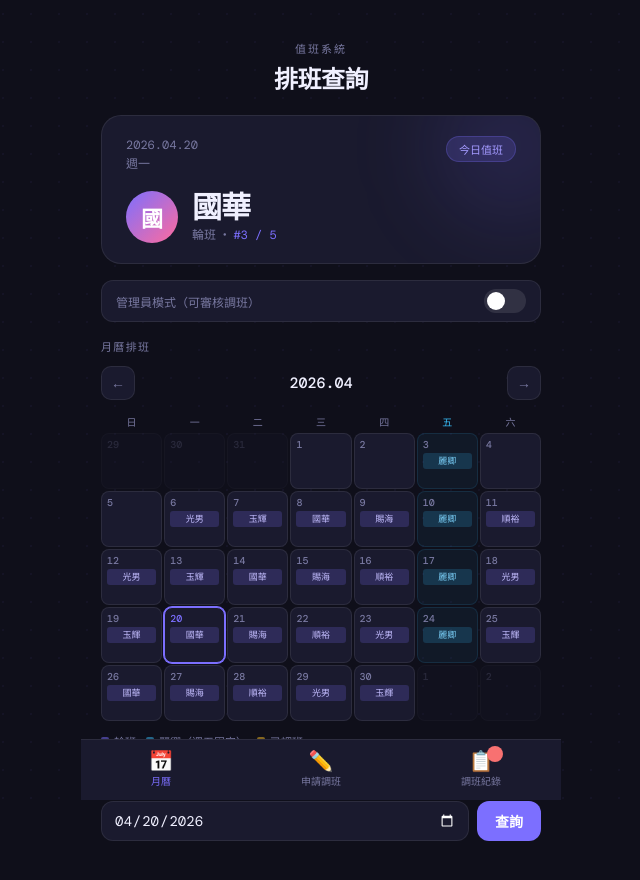
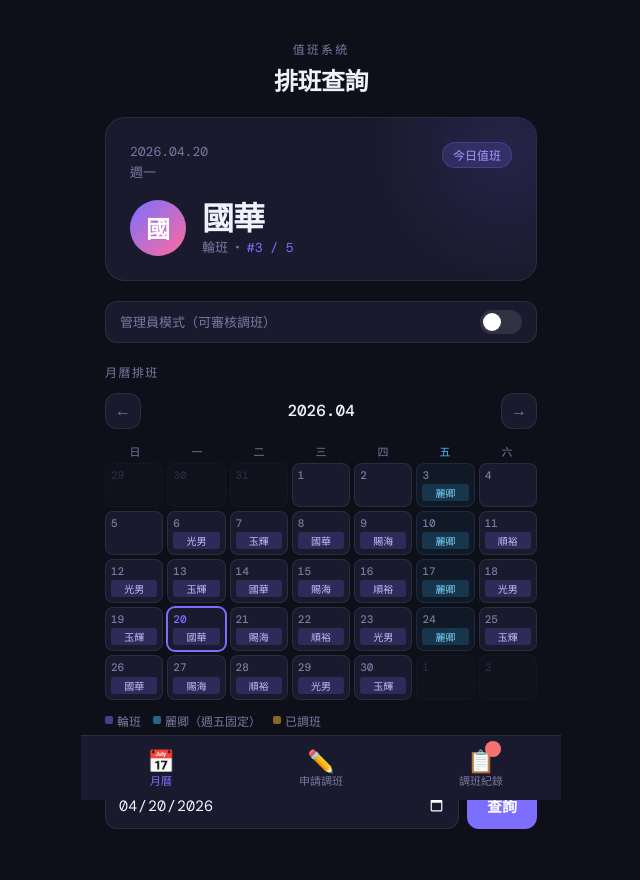
Before and after one commit to redbean1007-ux/yufamilyschedule, a plain HTML site: page index.html in a window 1280 px wide. Shown: the whole page, without its empty margins (319-959 px from the left). Drawn offline with nearby package versions, Linux system fonts and the light colour scheme.

Commit message:
Add files via upload

```diff
--- a/index.html
+++ b/index.html
@@ -2,7 +2,7 @@
 <html lang="zh-TW">
 <head>
 <meta charset="UTF-8">
-<meta name="viewport" content="width=device-width, initial-scale=1.0, maximum-scale=1.0, user-scalable=no">
+<meta name="viewport" content="width=device-width, initial-scale=1.0, viewport-fit=cover">
 <meta name="theme-color" content="#0f0f1a">
 <meta name="apple-mobile-web-app-capable" content="yes">
 <meta name="apple-mobile-web-app-status-bar-style" content="black-translucent">
@@ -27,9 +27,14 @@
   --green: #34d399;
   --red: #f87171;
   --amber: #fbbf24;
+  /* fluid spacing based on viewport */
+  --gap: clamp(10px, 3vw, 20px);
+  --pad: clamp(12px, 4vw, 24px);
+  --r-lg: clamp(14px, 4vw, 20px);
+  --r-md: clamp(8px, 2.5vw, 12px);
 }
 * { box-sizing: border-box; margin: 0; padding: 0; -webkit-tap-highlight-color: transparent; }
-html, body { height: 100%; }
+html { font-size: 16px; }
 body {
   font-family: 'Noto Sans TC', sans-serif;
   background: var(--bg);
@@ -37,6 +42,8 @@ body {
   min-height: 100vh;
   min-height: 100dvh;
   overflow-x: hidden;
+  /* respect user font size preference */
+  font-size: clamp(14px, 4vw, 17px);
 }
 body::before {
   content: '';
@@ -47,83 +54,70 @@ body::before {
   pointer-events: none;
   z-index: 0;
 }
-.app { position: relative; z-index: 1; max-width: 480px; margin: 0 auto; padding-bottom: 80px; }
+.app {
+  position: relative; z-index: 1;
+  max-width: min(480px, 100%);
+  margin: 0 auto;
+  /* safe area for iPhone notch/home bar */
+  padding-bottom: calc(70px + env(safe-area-inset-bottom));
+  padding-left: env(safe-area-inset-left);
+  padding-right: env(safe-area-inset-right);
+}
 
 /* Header */
-.header {
-  padding: 2.5rem 1.25rem 0;
-  text-align: center;
-}
+.header { padding: clamp(1.5rem,6vw,2.5rem) var(--pad) 0; text-align: center; }
 .header-eyebrow {
-  font-size: 11px;
-  letter-spacing: 0.18em;
-  color: var(--muted);
-  font-family: 'DM Mono', monospace;
-  text-transform: uppercase;
-  margin-bottom: 4px;
+  font-size: clamp(10px, 2.5vw, 12px);
+  letter-spacing: 0.18em; color: var(--muted);
+  font-family: 'DM Mono', monospace; text-transform: uppercase; margin-bottom: 4px;
 }
 .header h1 {
-  font-size: 24px;
-  font-weight: 700;
-  letter-spacing: -0.02em;
-  margin-bottom: 1.25rem;
+  font-size: clamp(18px, 5vw, 24px);
+  font-weight: 700; letter-spacing: -0.02em; margin-bottom: 1.25rem;
 }
 
 /* Today card */
 .today-card {
-  margin: 0 1.25rem 1rem;
-  background: var(--surface);
-  border: 1px solid var(--border);
-  border-radius: 20px;
-  padding: 1.25rem 1.5rem;
-  position: relative;
-  overflow: hidden;
+  margin: 0 var(--pad) var(--gap);
+  background: var(--surface); border: 1px solid var(--border);
+  border-radius: var(--r-lg); padding: clamp(1rem,4vw,1.5rem);
+  position: relative; overflow: hidden;
 }
 .today-card::after {
-  content: '';
-  position: absolute;
-  top: -50px; right: -50px;
-  width: 160px; height: 160px;
-  border-radius: 50%;
-  background: rgba(124,111,255,0.12);
-  filter: blur(40px);
-  pointer-events: none;
+  content: ''; position: absolute; top: -50px; right: -50px;
+  width: 160px; height: 160px; border-radius: 50%;
+  background: rgba(124,111,255,0.12); filter: blur(40px); pointer-events: none;
 }
 .today-meta {
-  display: flex;
-  justify-content: space-between;
-  align-items: flex-start;
-  margin-bottom: 1rem;
+  display: flex; justify-content: space-between;
+  align-items: flex-start; margin-bottom: clamp(0.6rem,2vw,1rem);
+  flex-wrap: wrap; gap: 6px;
 }
 .today-date-text {
   font-family: 'DM Mono', monospace;
-  font-size: 12px;
-  color: var(--muted);
-  line-height: 1.6;
+  font-size: clamp(11px, 2.8vw, 13px); color: var(--muted); line-height: 1.6;
 }
 .today-pill {
-  font-size: 11px;
-  font-weight: 500;
-  padding: 4px 12px;
-  border-radius: 20px;
+  font-size: clamp(10px, 2.5vw, 12px); font-weight: 500;
+  padding: 3px 10px; border-radius: 20px;
   font-family: 'DM Mono', monospace;
-  background: rgba(124,111,255,0.18);
-  color: #a89fff;
-  border: 1px solid rgba(124,111,255,0.25);
+  background: rgba(124,111,255,0.18); color: #a89fff;
+  border: 1px solid rgba(124,111,255,0.25); white-space: nowrap;
 }
 .today-pill.fri { background: rgba(56,189,248,0.15); color: #7dd3fc; border-color: rgba(56,189,248,0.25); }
 .today-pill.swapped { background: rgba(251,191,36,0.15); color: #fbbf24; border-color: rgba(251,191,36,0.25); }
-.today-person-row { display: flex; align-items: center; gap: 14px; }
+.today-person-row { display: flex; align-items: center; gap: clamp(10px,3vw,16px); flex-wrap: wrap; }
 .avatar {
-  width: 52px; height: 52px; border-radius: 50%; flex-shrink: 0;
+  width: clamp(42px,11vw,56px); height: clamp(42px,11vw,56px);
+  border-radius: 50%; flex-shrink: 0;
   display: flex; align-items: center; justify-content: center;
-  font-size: 22px; font-weight: 700; color: white;
+  font-size: clamp(18px,5vw,24px); font-weight: 700; color: white;
   background: linear-gradient(135deg, var(--accent), var(--accent2));
 }
 .avatar.fri-av { background: linear-gradient(135deg, #0ea5e9, #38bdf8); }
 .avatar.swap-av { background: linear-gradient(135deg, #d97706, #fbbf24); }
-.person-name { font-size: 30px; font-weight: 700; letter-spacing: -0.03em; line-height: 1; }
-.person-note { font-size: 12px; color: var(--muted); margin-top: 5px; }
+.person-name { font-size: clamp(22px,7vw,32px); font-weight: 700; letter-spacing: -0.03em; line-height: 1; }
+.person-note { font-size: clamp(11px,2.8vw,13px); color: var(--muted); margin-top: 5px; }
 .person-note span { color: var(--accent); font-family: 'DM Mono', monospace; }
 .person-note span.fri-c { color: var(--fri); }
 .person-note span.swap-c { color: var(--amber); }
@@ -131,14 +125,12 @@ body::before {
 /* Admin bar */
 .admin-bar {
   display: flex; align-items: center; justify-content: space-between;
-  margin: 0 1.25rem 1rem;
-  background: var(--surface);
-  border: 1px solid var(--border);
-  border-radius: 12px;
-  padding: 8px 14px;
+  margin: 0 var(--pad) var(--gap);
+  background: var(--surface); border: 1px solid var(--border);
+  border-radius: var(--r-md); padding: 8px 14px; flex-wrap: wrap; gap: 8px;
 }
-.admin-label { font-size: 12px; color: var(--muted); }
-.toggle { position: relative; display: inline-block; width: 42px; height: 24px; }
+.admin-label { font-size: clamp(11px, 3vw, 13px); color: var(--muted); }
+.toggle { position: relative; display: inline-block; width: 42px; height: 24px; flex-shrink: 0; }
 .toggle input { opacity: 0; width: 0; height: 0; }
 .slider {
   position: absolute; cursor: pointer; inset: 0;
@@ -151,117 +143,130 @@ body::before {
 input:checked + .slider { background: var(--accent); }
 input:checked + .slider:before { transform: translateX(18px); }
 
-/* Tabs (bottom nav) */
+/* Bottom nav */
 .bottom-nav {
   position: fixed; bottom: 0; left: 0; right: 0;
-  background: var(--surface);
-  border-top: 1px solid var(--border);
-  display: flex;
-  max-width: 480px; margin: 0 auto;
-  z-index: 100;
+  background: var(--surface); border-top: 1px solid var(--border);
+  display: flex; max-width: 480px; margin: 0 auto; z-index: 100;
+  padding-bottom: env(safe-area-inset-bottom);
 }
 .nav-btn {
-  flex: 1; background: none; border: none; padding: 10px 0 12px;
+  flex: 1; background: none; border: none;
+  padding: clamp(8px,2vw,12px) 0 clamp(8px,2vw,12px);
   color: var(--muted); cursor: pointer;
-  display: flex; flex-direction: column; align-items: center; gap: 3px;
-  font-size: 10px; font-family: 'Noto Sans TC', sans-serif;
-  transition: color .2s;
+  display: flex; flex-direction: column; align-items: center; gap: 2px;
+  font-size: clamp(9px, 2.5vw, 11px); font-family: 'Noto Sans TC', sans-serif;
+  transition: color .2s; position: relative;
 }
 .nav-btn.active { color: var(--accent); }
-.nav-icon { font-size: 20px; line-height: 1; }
+.nav-icon { font-size: clamp(18px, 5vw, 22px); line-height: 1; }
 .nav-badge {
-  position: absolute; top: 6px; right: calc(50% - 22px);
+  position: absolute; top: 5px; right: calc(50% - 20px);
   background: var(--red); color: white;
   font-size: 9px; font-weight: 700;
   width: 16px; height: 16px; border-radius: 50%;
   display: flex; align-items: center; justify-content: center;
 }
-.nav-btn { position: relative; }
 
 /* Pages */
 .page { display: none; }
 .page.active { display: block; }
 
 /* Section */
-.sec { padding: 0 1.25rem; margin-bottom: 1.5rem; }
+.sec { padding: 0 var(--pad); margin-bottom: 1.5rem; }
 .sec-title {
-  font-size: 11px; letter-spacing: 0.12em; text-transform: uppercase;
-  color: var(--muted); font-family: 'DM Mono', monospace; margin-bottom: 0.75rem;
+  font-size: clamp(10px, 2.5vw, 12px); letter-spacing: 0.12em;
+  text-transform: uppercase; color: var(--muted);
+  font-family: 'DM Mono', monospace; margin-bottom: 0.75rem;
 }
 
 /* Calendar */
 .cal-nav { display: flex; align-items: center; justify-content: space-between; margin-bottom: 0.75rem; }
 .cal-nav-btn {
   background: var(--surface); border: 1px solid var(--border);
-  border-radius: 10px; color: var(--muted); width: 34px; height: 34px;
-  cursor: pointer; font-size: 14px; display: flex; align-items: center; justify-content: center;
+  border-radius: var(--r-md); color: var(--muted);
+  width: clamp(30px,8vw,36px); height: clamp(30px,8vw,36px);
+  cursor: pointer; font-size: clamp(12px,3.5vw,16px);
+  display: flex; align-items: center; justify-content: center;
 }
-.cal-nav-btn:hover { background: var(--surface2); }
-.cal-month { font-size: 15px; font-weight: 500; font-family: 'DM Mono', monospace; }
+.cal-nav-btn:active { background: var(--surface2); }
+.cal-month { font-size: clamp(13px, 3.5vw, 16px); font-weight: 500; font-family: 'DM Mono', monospace; }
 .wdays { display: grid; grid-template-columns: repeat(7,1fr); gap: 2px; margin-bottom: 2px; }
-.wl { text-align: center; font-size: 10px; color: var(--muted); padding: 2px 0; }
+.wl { text-align: center; font-size: clamp(9px,2.5vw,11px); color: var(--muted); padding: 2px 0; }
 .wl.fri { color: var(--fri); }
-.cgrid { display: grid; grid-template-columns: repeat(7,1fr); gap: 2px; }
+.cgrid { display: grid; grid-template-columns: repeat(7,1fr); gap: clamp(2px,0.6vw,4px); }
 .cc {
   background: var(--surface); border: 1px solid var(--border);
-  border-radius: 8px; min-height: 56px; padding: 4px 5px;
+  border-radius: clamp(5px,1.5vw,8px);
+  /* auto height — grows with content, no fixed min-height */
+  padding: clamp(3px,1vw,5px) clamp(3px,1vw,5px);
   display: flex; flex-direction: column; gap: 2px;
+  min-height: 0;
 }
 .cc.dim { opacity: 0.25; }
 .cc.is-fri { background: rgba(56,189,248,0.06); border-color: rgba(56,189,248,0.12); }
 .cc.is-today { border-color: var(--accent); box-shadow: 0 0 0 1px var(--accent); }
 .cc.has-swap { background: rgba(251,191,36,0.07); border-color: rgba(251,191,36,0.2); }
-.cdn { font-size: 10px; color: var(--muted); font-family: 'DM Mono', monospace; font-weight: 500; }
+.cdn {
+  font-size: clamp(9px,2.4vw,11px); color: var(--muted);
+  font-family: 'DM Mono', monospace; font-weight: 500; line-height: 1.2;
+}
 .cc.is-today .cdn { color: var(--accent); }
 .cbadge {
-  font-size: 9px; font-weight: 500; border-radius: 3px;
-  padding: 1px 4px; line-height: 1.5; white-space: nowrap;
+  font-size: clamp(8px,2.2vw,10px); font-weight: 500; border-radius: 3px;
+  padding: 1px 3px; line-height: 1.5;
   overflow: hidden; text-overflow: ellipsis; text-align: center;
+  white-space: nowrap; display: block;
 }
 .cb-reg { background: rgba(124,111,255,0.2); color: #c4beff; }
 .cb-fri { background: rgba(56,189,248,0.18); color: #7dd3fc; }
 .cb-swap { background: rgba(251,191,36,0.2); color: #fcd34d; }
-.cal-legend { display: flex; flex-wrap: wrap; gap: 10px; padding: 0.75rem 0 0; }
-.leg { display: flex; align-items: center; gap: 5px; font-size: 11px; color: var(--muted); }
+.cal-legend { display: flex; flex-wrap: wrap; gap: clamp(6px,2vw,12px); padding: 0.75rem 0 0; }
+.leg { display: flex; align-items: center; gap: 4px; font-size: clamp(10px,2.5vw,12px); color: var(--muted); }
 .ldot { width: 8px; height: 8px; border-radius: 2px; flex-shrink: 0; }
 
 /* Quick lookup */
-.lookup-row { display: flex; gap: 8px; margin-bottom: 8px; }
+.lookup-row { display: flex; gap: 8px; margin-bottom: 8px; flex-wrap: wrap; }
 .lookup-row input[type="date"] {
-  flex: 1; background: var(--surface); border: 1px solid var(--border);
-  border-radius: 12px; color: var(--text); font-size: 14px;
-  font-family: 'DM Mono', monospace; padding: 9px 12px;
+  flex: 1; min-width: 0; background: var(--surface); border: 1px solid var(--border);
+  border-radius: var(--r-md); color: var(--text);
+  font-size: clamp(13px,3.5vw,15px);
+  font-family: 'DM Mono', monospace; padding: clamp(8px,2.5vw,11px) 12px;
   outline: none; color-scheme: dark; -webkit-appearance: none;
 }
 .lookup-row input:focus { border-color: var(--accent); }
 .lookup-btn {
-  background: var(--accent); border: none; border-radius: 12px;
-  color: white; font-size: 14px; font-weight: 700; padding: 9px 18px;
-  cursor: pointer; font-family: 'Noto Sans TC', sans-serif;
-  white-space: nowrap;
+  background: var(--accent); border: none; border-radius: var(--r-md);
+  color: white; font-size: clamp(13px,3.5vw,15px); font-weight: 700;
+  padding: clamp(8px,2.5vw,11px) clamp(14px,4vw,20px);
+  cursor: pointer; font-family: 'Noto Sans TC', sans-serif; white-space: nowrap;
 }
 .lookup-result {
   background: var(--surface); border: 1px solid var(--border);
-  border-radius: 12px; padding: 12px 16px;
-  display: flex; align-items: center; justify-content: space-between;
+  border-radius: var(--r-md); padding: clamp(10px,3vw,14px) 16px;
+  display: flex; align-items: center; justify-content: space-between; flex-wrap: wrap; gap: 8px;
 }
 .lookup-result.hidden { display: none; }
-.lr-date { font-size: 12px; color: var(--muted); font-family: 'DM Mono', monospace; }
-.lr-name { font-size: 20px; font-weight: 700; }
-.lr-badge { font-size: 11px; padding: 3px 10px; border-radius: 20px; font-family: 'DM Mono', monospace; }
+.lr-date { font-size: clamp(11px,2.8vw,13px); color: var(--muted); font-family: 'DM Mono', monospace; }
+.lr-name { font-size: clamp(16px,5vw,22px); font-weight: 700; }
+.lr-badge { font-size: clamp(10px,2.5vw,12px); padding: 3px 10px; border-radius: 20px; font-family: 'DM Mono', monospace; }
 
 /* Apply form */
 .form-card {
   background: var(--surface); border: 1px solid var(--border);
-  border-radius: 20px; padding: 1.5rem;
+  border-radius: var(--r-lg); padding: clamp(1rem,4vw,1.5rem);
 }
-.form-row { margin-bottom: 1rem; }
-.form-label { font-size: 12px; color: var(--muted); margin-bottom: 5px; display: block; font-family: 'DM Mono', monospace; letter-spacing: 0.05em; }
+.form-row { margin-bottom: clamp(0.75rem,2.5vw,1rem); }
+.form-label {
+  font-size: clamp(11px,2.8vw,13px); color: var(--muted);
+  margin-bottom: 5px; display: block;
+  font-family: 'DM Mono', monospace; letter-spacing: 0.05em;
+}
 .form-row select,
 .form-row input[type="date"] {
-  width: 100%; background: var(--surface2);
-  border: 1px solid var(--border2); border-radius: 10px;
-  color: var(--text); font-size: 14px; padding: 9px 12px;
+  width: 100%; background: var(--surface2); border: 1px solid var(--border2);
+  border-radius: var(--r-md); color: var(--text);
+  font-size: clamp(13px,3.5vw,15px); padding: clamp(8px,2.5vw,11px) 12px;
   font-family: 'Noto Sans TC', sans-serif; outline: none; color-scheme: dark;
   -webkit-appearance: none; appearance: none;
 }
@@ -269,69 +274,74 @@ input:checked + .slider:before { transform: translateX(18px); }
 .form-row input[type="date"]:focus { border-color: var(--accent); }
 .form-row select option { background: #1a1a2e; }
 .form-row textarea {
-  width: 100%; background: var(--surface2);
-  border: 1px solid var(--border2); border-radius: 10px;
-  color: var(--text); font-size: 13px; padding: 10px 12px;
+  width: 100%; background: var(--surface2); border: 1px solid var(--border2);
+  border-radius: var(--r-md); color: var(--text);
+  font-size: clamp(12px,3vw,14px); padding: clamp(8px,2.5vw,11px) 12px;
   font-family: 'Noto Sans TC', sans-serif; resize: none; height: 80px; outline: none;
 }
 .form-row textarea:focus { border-color: var(--accent); }
 .preview-box {
   background: var(--surface2); border: 1px solid var(--border2);
-  border-radius: 10px; padding: 12px 14px;
-  font-size: 13px; color: var(--muted); margin-bottom: 1rem; line-height: 1.6;
+  border-radius: var(--r-md); padding: clamp(10px,3vw,14px);
+  font-size: clamp(12px,3vw,14px); color: var(--muted); margin-bottom: 1rem; line-height: 1.6;
 }
 .preview-box strong { color: var(--text); }
 .preview-warn { color: var(--amber) !important; }
 .btn-submit {
   width: 100%; background: var(--accent); border: none;
-  border-radius: 12px; color: white; font-size: 15px;
-  font-weight: 700; padding: 12px; cursor: pointer;
+  border-radius: var(--r-md); color: white;
+  font-size: clamp(14px,3.8vw,16px); font-weight: 700;
+  padding: clamp(10px,3vw,14px); cursor: pointer;
   font-family: 'Noto Sans TC', sans-serif; transition: background .2s;
 }
-.btn-submit:hover { background: #6a5de8; }
+.btn-submit:active { background: #6a5de8; }
 
 /* Requests */
 .req-filter { display: flex; gap: 6px; margin-bottom: 1rem; flex-wrap: wrap; }
 .filter-btn {
   background: var(--surface); border: 1px solid var(--border);
-  border-radius: 20px; color: var(--muted); font-size: 12px;
-  padding: 5px 14px; cursor: pointer; font-family: 'Noto Sans TC', sans-serif;
+  border-radius: 20px; color: var(--muted);
+  font-size: clamp(11px,3vw,13px);
+  padding: clamp(4px,1.5vw,6px) clamp(10px,3vw,16px);
+  cursor: pointer; font-family: 'Noto Sans TC', sans-serif;
 }
 .filter-btn.active { background: rgba(124,111,255,0.2); color: #a89fff; border-color: rgba(124,111,255,0.3); }
 .req-card {
   background: var(--surface); border: 1px solid var(--border);
-  border-radius: 16px; padding: 1rem 1.25rem; margin-bottom: 0.75rem;
+  border-radius: var(--r-lg); padding: clamp(0.75rem,3vw,1.25rem); margin-bottom: 0.75rem;
 }
-.req-top { display: flex; align-items: flex-start; justify-content: space-between; margin-bottom: 8px; }
-.req-from { font-size: 15px; font-weight: 500; }
-.req-status { font-size: 11px; font-weight: 500; padding: 3px 10px; border-radius: 20px; }
+.req-top { display: flex; align-items: flex-start; justify-content: space-between; margin-bottom: 8px; flex-wrap: wrap; gap: 6px; }
+.req-from { font-size: clamp(13px,3.5vw,16px); font-weight: 500; }
+.req-status { font-size: clamp(10px,2.5vw,12px); font-weight: 500; padding: 3px 10px; border-radius: 20px; white-space: nowrap; }
 .st-pending { background: rgba(251,191,36,0.15); color: #fbbf24; border: 1px solid rgba(251,191,36,0.25); }
 .st-approved { background: rgba(52,211,153,0.15); color: #34d399; border: 1px solid rgba(52,211,153,0.25); }
 .st-rejected { background: rgba(248,113,113,0.15); color: #f87171; border: 1px solid rgba(248,113,113,0.25); }
-.req-detail { font-size: 13px; color: var(--muted); line-height: 1.7; }
+.req-detail { font-size: clamp(12px,3vw,14px); color: var(--muted); line-height: 1.7; }
 .req-detail strong { color: var(--text); }
-.req-reason { font-size: 12px; color: var(--muted); margin-top: 4px; font-style: italic; border-top: 1px solid var(--border); padding-top: 8px; margin-top: 8px; }
+.req-reason { font-size: clamp(11px,2.8vw,13px); color: var(--muted); font-style: italic; border-top: 1px solid var(--border); padding-top: 8px; margin-top: 8px; }
 .req-actions { display: flex; gap: 8px; margin-top: 12px; }
 .btn-approve {
   flex: 1; background: rgba(52,211,153,0.12); border: 1px solid rgba(52,211,153,0.25);
-  border-radius: 10px; color: #34d399; font-size: 13px; font-weight: 500;
-  padding: 8px; cursor: pointer; font-family: 'Noto Sans TC', sans-serif;
+  border-radius: var(--r-md); color: #34d399;
+  font-size: clamp(12px,3vw,14px); font-weight: 500;
+  padding: clamp(7px,2vw,10px); cursor: pointer; font-family: 'Noto Sans TC', sans-serif;
 }
-.btn-approve:hover { background: rgba(52,211,153,0.2); }
+.btn-approve:active { background: rgba(52,211,153,0.22); }
 .btn-reject {
   flex: 1; background: rgba(248,113,113,0.1); border: 1px solid rgba(248,113,113,0.2);
-  border-radius: 10px; color: #f87171; font-size: 13px; font-weight: 500;
-  padding: 8px; cursor: pointer; font-family: 'Noto Sans TC', sans-serif;
+  border-radius: var(--r-md); color: #f87171;
+  font-size: clamp(12px,3vw,14px); font-weight: 500;
+  padding: clamp(7px,2vw,10px); cursor: pointer; font-family: 'Noto Sans TC', sans-serif;
 }
-.btn-reject:hover { background: rgba(248,113,113,0.18); }
-.empty-state { text-align: center; padding: 2.5rem 1rem; color: var(--muted); font-size: 14px; line-height: 1.8; }
+.btn-reject:active { background: rgba(248,113,113,0.2); }
+.empty-state { text-align: center; padding: 2.5rem 1rem; color: var(--muted); font-size: clamp(13px,3.5vw,15px); line-height: 1.8; }
 
 /* iOS install tip */
 .ios-tip {
-  margin: 0 1.25rem 1rem;
+  margin: 0 var(--pad) var(--gap);
   background: var(--surface); border: 1px dashed rgba(124,111,255,0.3);
-  border-radius: 14px; padding: 1rem 1.25rem;
-  font-size: 13px; color: var(--muted); line-height: 1.7;
+  border-radius: var(--r-lg); padding: clamp(0.75rem,3vw,1.25rem);
+  font-size: clamp(12px,3vw,14px); color: var(--muted); line-height: 1.7;
 }
 .ios-tip strong { color: var(--text); }
 .ios-tip .step { color: var(--accent); }
@@ -339,29 +349,31 @@ input:checked + .slider:before { transform: translateX(18px); }
 
 /* Install banner */
 .install-banner {
-  margin: 0 1.25rem 1rem;
+  margin: 0 var(--pad) var(--gap);
   background: var(--surface); border: 1px solid rgba(124,111,255,0.25);
-  border-radius: 14px; padding: 0.9rem 1.25rem;
-  display: flex; align-items: center; justify-content: space-between; gap: 12px;
+  border-radius: var(--r-lg); padding: clamp(0.75rem,3vw,1.1rem) var(--pad);
+  display: flex; align-items: center; justify-content: space-between; gap: 12px; flex-wrap: wrap;
 }
 .install-banner.hidden { display: none; }
-.install-text { font-size: 13px; color: var(--muted); line-height: 1.4; }
+.install-text { font-size: clamp(12px,3vw,14px); color: var(--muted); line-height: 1.4; }
 .install-text strong { color: var(--text); }
 .install-btn {
-  background: var(--accent); border: none; border-radius: 10px;
-  color: white; font-size: 13px; font-weight: 700; padding: 8px 16px;
-  cursor: pointer; white-space: nowrap; font-family: 'Noto Sans TC', sans-serif;
+  background: var(--accent); border: none; border-radius: var(--r-md);
+  color: white; font-size: clamp(12px,3vw,14px); font-weight: 700;
+  padding: 8px 16px; cursor: pointer; white-space: nowrap;
+  font-family: 'Noto Sans TC', sans-serif;
 }
 
 /* Toast */
 .toast {
-  position: fixed; bottom: 90px; left: 50%; transform: translateX(-50%);
-  background: var(--surface2); color: var(--text);
-  border: 1px solid var(--border2);
-  font-size: 13px; padding: 10px 20px;
+  position: fixed;
+  bottom: calc(80px + env(safe-area-inset-bottom));
+  left: 50%; transform: translateX(-50%);
+  background: var(--surface2); color: var(--text); border: 1px solid var(--border2);
+  font-size: clamp(12px,3vw,14px); padding: 10px 20px;
   border-radius: 20px; opacity: 0; transition: opacity .3s;
   pointer-events: none; z-index: 999; white-space: nowrap;
-  font-family: 'Noto Sans TC', sans-serif;
+  font-family: 'Noto Sans TC', sans-serif; max-width: 90vw; white-space: normal; text-align: center;
 }
 .toast.show { opacity: 1; }
 </style>
```
